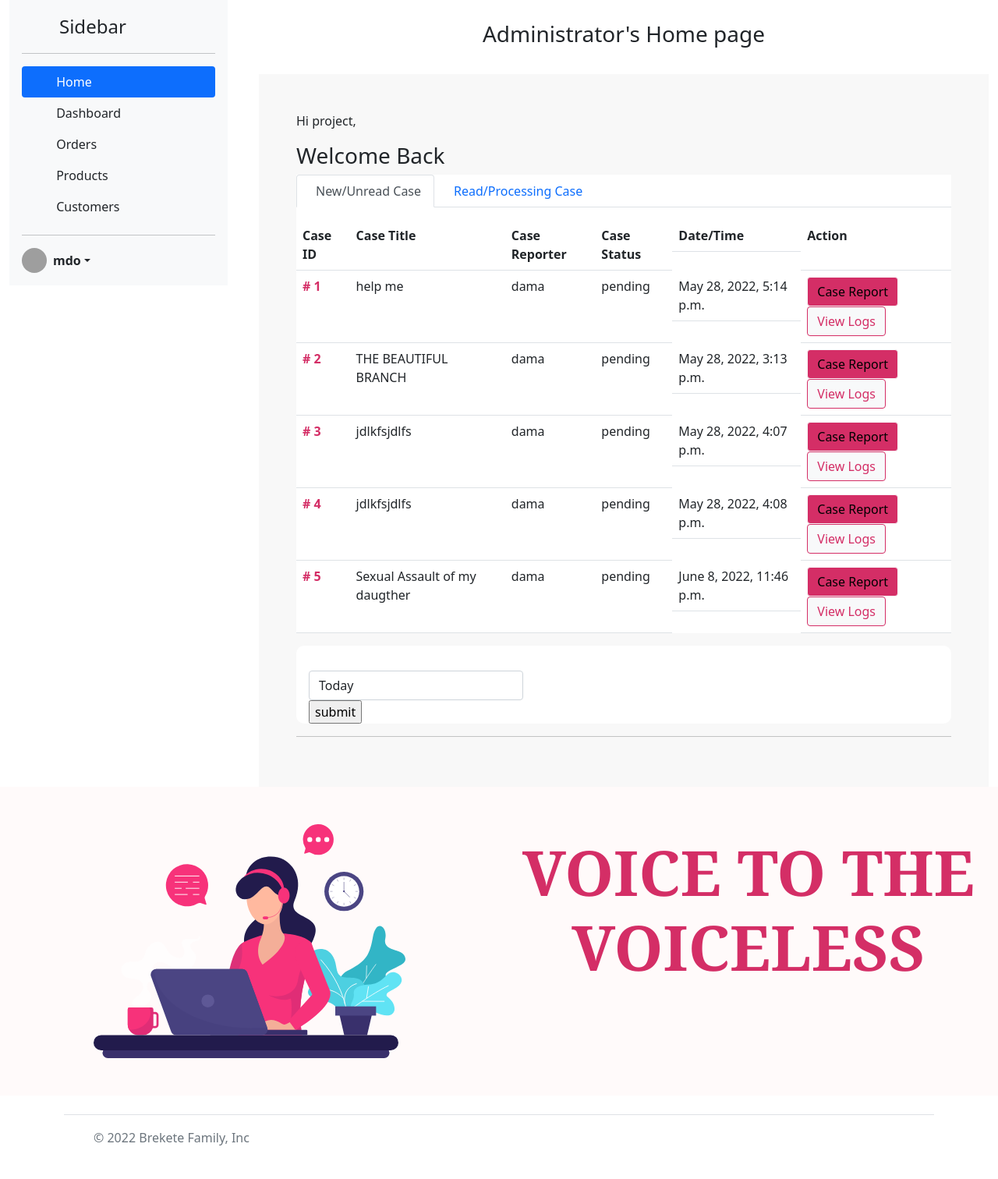
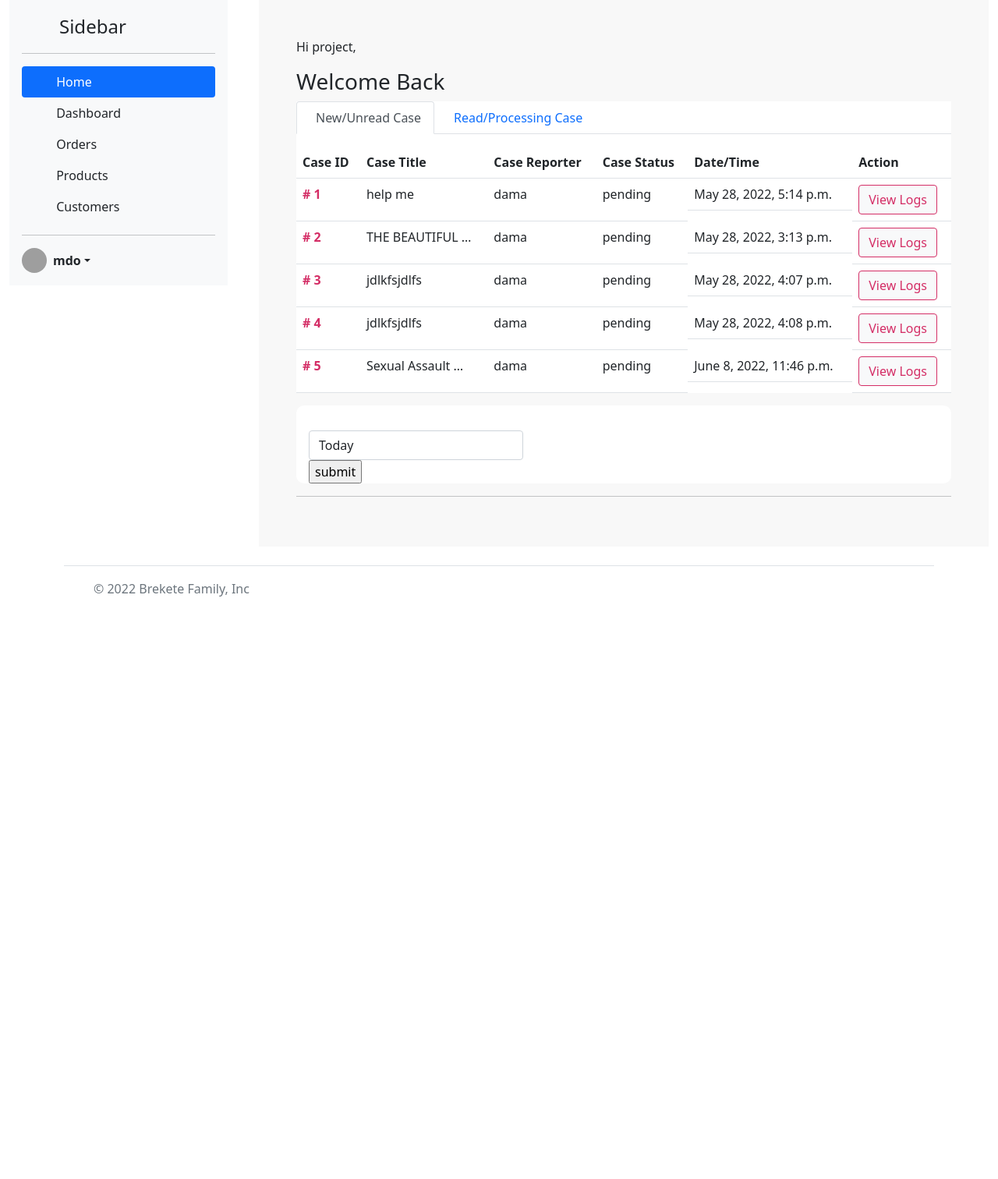
Before and after one commit to DamaMichaelYohanna/complain-system, a Django app: page /administrator/ in a window 1280 px wide. Shown: the whole page at 78% size. After the commit the page ends 765 px from the top, so only its background shows below. Run offline with Django 4.2, Linux system fonts and the light colour scheme; a user stored in the database is signed in; data comes from the database, SQL or seed files in the repository; both versions use the stored data as it was after the commit; some libraries are stand-ins or nearby versions; grey boxes are pictures that could not be loaded.

Commit message:
update administrator ui

```diff
--- a/administrator/templates/administrator/admin-base.html
+++ b/administrator/templates/administrator/admin-base.html
@@ -147,40 +147,6 @@
     <section>
 
     </section>
-
-
-    <section>
-      <div
-        class="container-fluid pt-5 pb-5"
-        style="background-color: rgb(255, 250, 250)"
-      >
-        <div class="row">
-          <div class="col-md-6 center-text">
-            <div style="text-align: center">
-              <img
-                src="{% static 'main/contactus.svg' %}"
-                alt=""
-                height="300"
-              />
-            </div>
-          </div>
-          <div class="col-md-6">
-            <h2
-              style="
-                font-size: 5em;
-                font-weight: bold;
-                padding: 2%;
-                color: rgb(212, 46, 102);
-                text-align: center;
-                font-family: Georgia, 'Times New Roman', Times, serif;
-              "
-            >
-              VOICE TO THE VOICELESS
-            </h2>
-          </div>
-        </div>
-      </div>
-    </section>
     <footer>
       <div class="container">
         <footer
--- a/administrator/templates/administrator/all_complains.html
+++ b/administrator/templates/administrator/all_complains.html
@@ -1,9 +1,5 @@
 {% extends 'administrator/admin-base.html' %} {% block title%} Admin Site |
 Home{% endblock %} {% block content %}
-<div class="container-fluid">
-  <div class="admin-header"><h3>Administrator's Home page</h3></div>
-</div>
-
 <div class="ps-5 pe-5 pt-5 pb-5" style="background: #f8f8f8">
   <div>
     <div class="row">
@@ -50,14 +46,14 @@ Home{% endblock %} {% block content %}
           <td style="font-weight: bold; color: rgb(212, 46, 102)">
             # {{complain.id}}
           </td>
-          <td>{{complain}}</td>
+          <td>{{complain|truncatewords:2}}</td>
           <td>{{complain.owner}}</td>
           <td>{{complain.status}}</td>
           <td class="d-none d-md-block">{{complain.date}}</td>
           <td>
             <a
               href=""
-              class="btn btn-light"
+              class="btn btn-light d-none d-md-bloc"
               style="background-color: rgb(212, 46, 102)"
               >Case Report</a
             >
```
Also changed, not shown: db.sqlite3.
